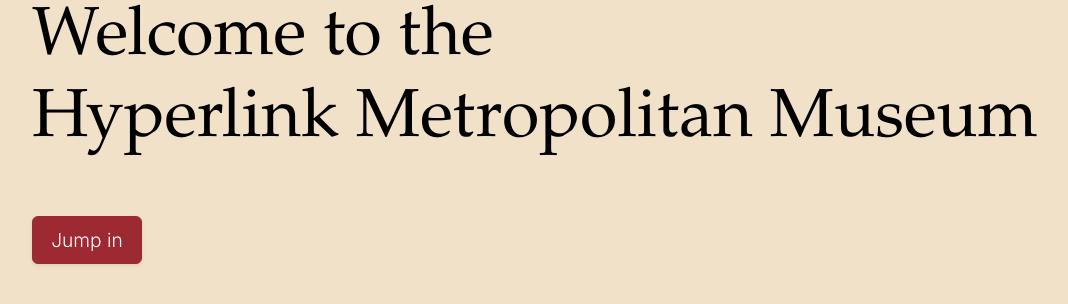
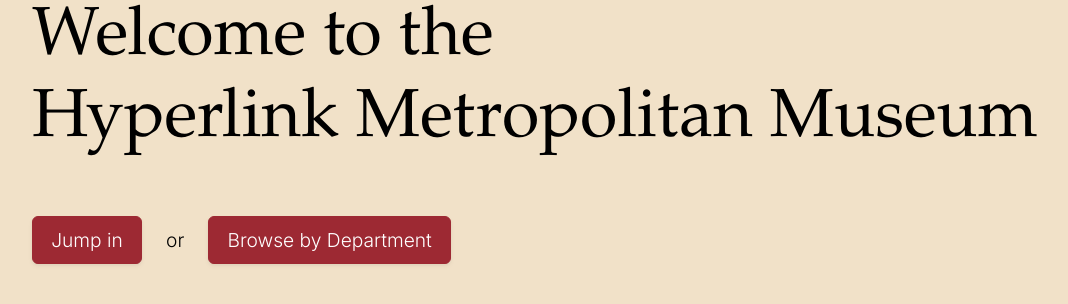
Before and after one commit to hi1van/Hyperlink-Metropolitan-Museum, a Flask app: page / in a window 1280 px wide. Shown: the part 216-520 px from the top of the page, without its empty margins (32-1100 px from the left). Run offline with Flask 3, Linux system fonts and the light colour scheme.

Commit message:
browse by department capability complete

```diff
--- a/app/routes.py
+++ b/app/routes.py
@@ -57,7 +57,7 @@ def get_department_artworks(department):
 
     # parameters for pagination
     page = int(request.args.get('page', 1))
-    per_page = 9
+    per_page = 15
 
     # query artworks for the specified department
     total_artworks = Art.query.filter_by(department=department).count()
--- a/app/static/styles/index.css
+++ b/app/static/styles/index.css
@@ -66,3 +66,10 @@ button.button:hover {
     background-color: #C53440;
     border-color: #C53440;
 }
+
+h2.page-text {
+    font-size: larger;
+    font-weight: 300;
+    color: #000;
+    align-items: center;
+}
--- a/app/templates/index.html
+++ b/app/templates/index.html
@@ -38,10 +38,18 @@
             </div>
         </div>
 
-        <div class="columns" style="margin-top: 30px;">
-            <div class="column is-full">
+        <div class="columns is-vcentered" style="margin-top: 30px;">
+            <div class="column is-narrow">
                 <a href="/hyperMuseum" class="no-decoration" style="margin-top: 30px;">
                     <button class="button">Jump in</button>
+                </a>
+            </div>
+            <div class="column is-narrow">
+                <h2 class="page-text">or</h2>
+            </div>
+            <div class="column is-narrow">
+                <a href="/browse/department" class="no-decoration" style="margin-top: 30px;">
+                    <button class="button">Browse by Department</button>
                 </a>
             </div>
         </div>
```
Also changed, not shown: app/static/styles/browse.css (+15 -0 lines), app/templates/browse_departments.html (+3 -5 lines).
